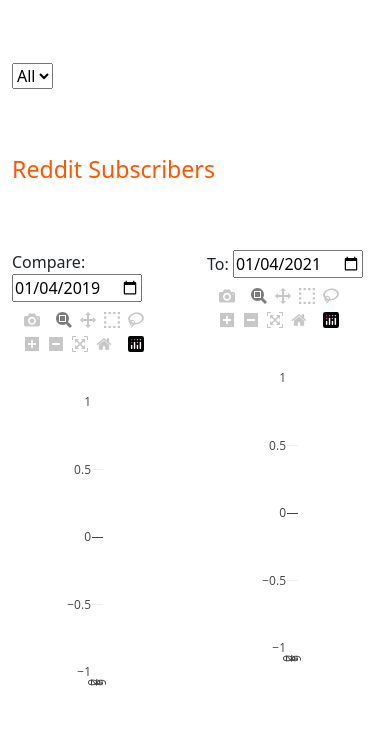
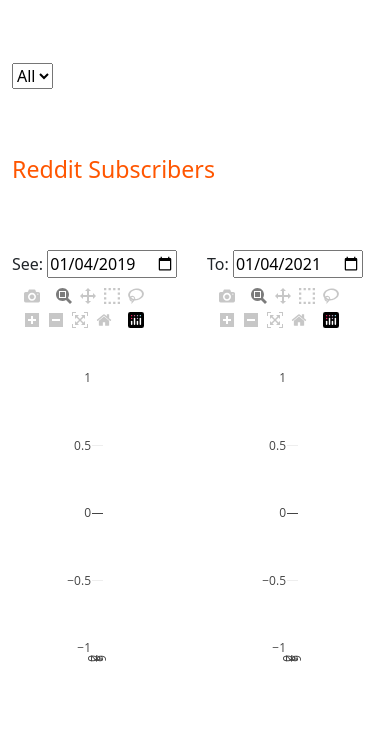
Before and after one commit to DataJohann/cryptocurrencies, a Flask app: page / in a window 390 px wide. Shown: the part 459-1210 px from the top of the page. Run offline with Flask 2, Linux system fonts and the light colour scheme; data that the repository does not hold is empty; parts of the project's set-up code (start-up, migrations or seed data) failed here and were passed over; some libraries are stand-ins or nearby versions.

Commit message:
changed 'compare' to 'see' for better mobile visibility

```diff
--- a/crypto/templates/index.html
+++ b/crypto/templates/index.html
@@ -113,7 +113,7 @@
             <h3 class="p-header"> <a href="/Cryptocurrency-Reddit-Subscribers-Tracker" class="dropdown-item-reddit">Reddit Subscribers</a></h3>
 
             <div class="col-6">
-                <label for="start">Compare: </label>
+                <label for="start">See: </label>
 
                 <input type="date" id="start" name="trip-start"
                 value="2019-01-04"
```
